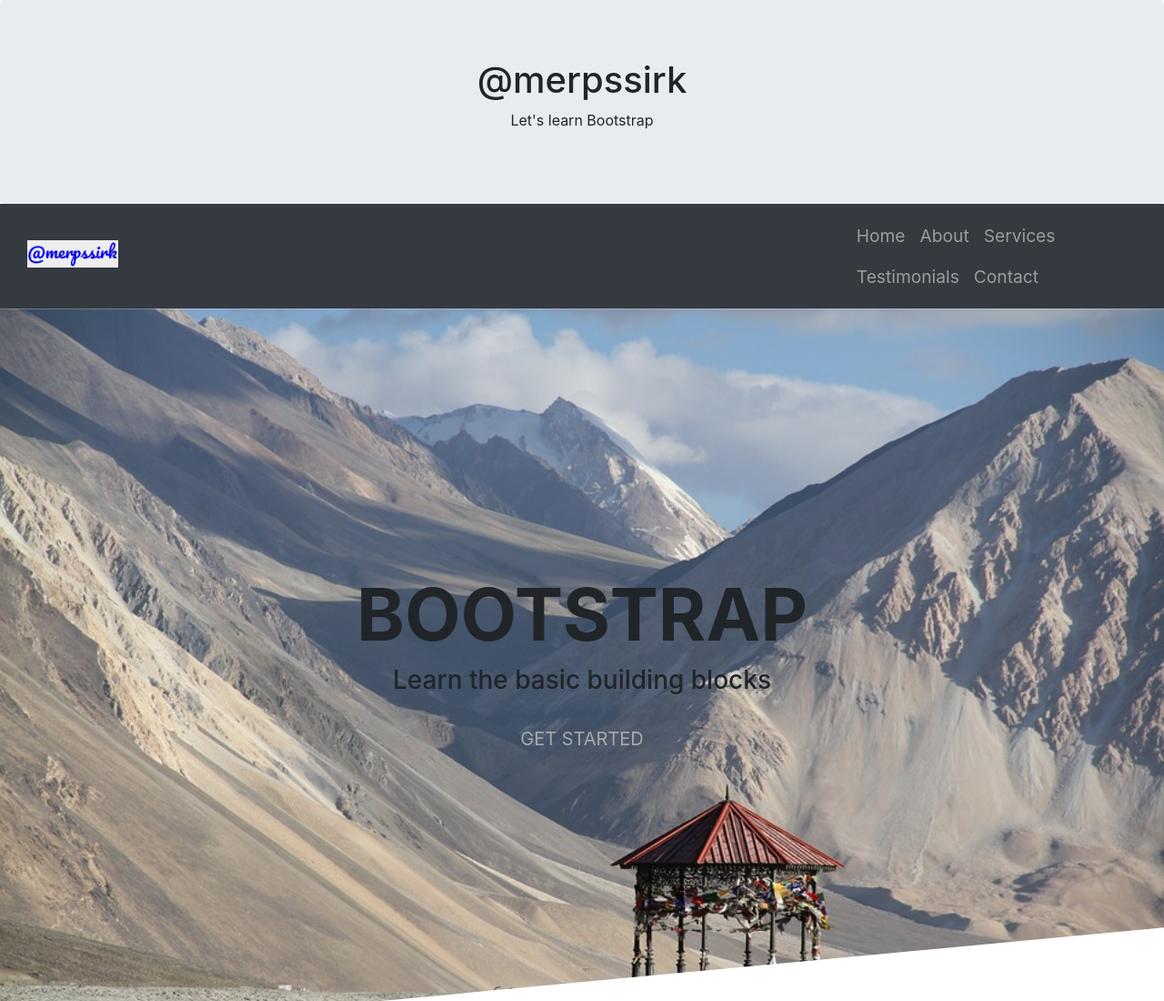
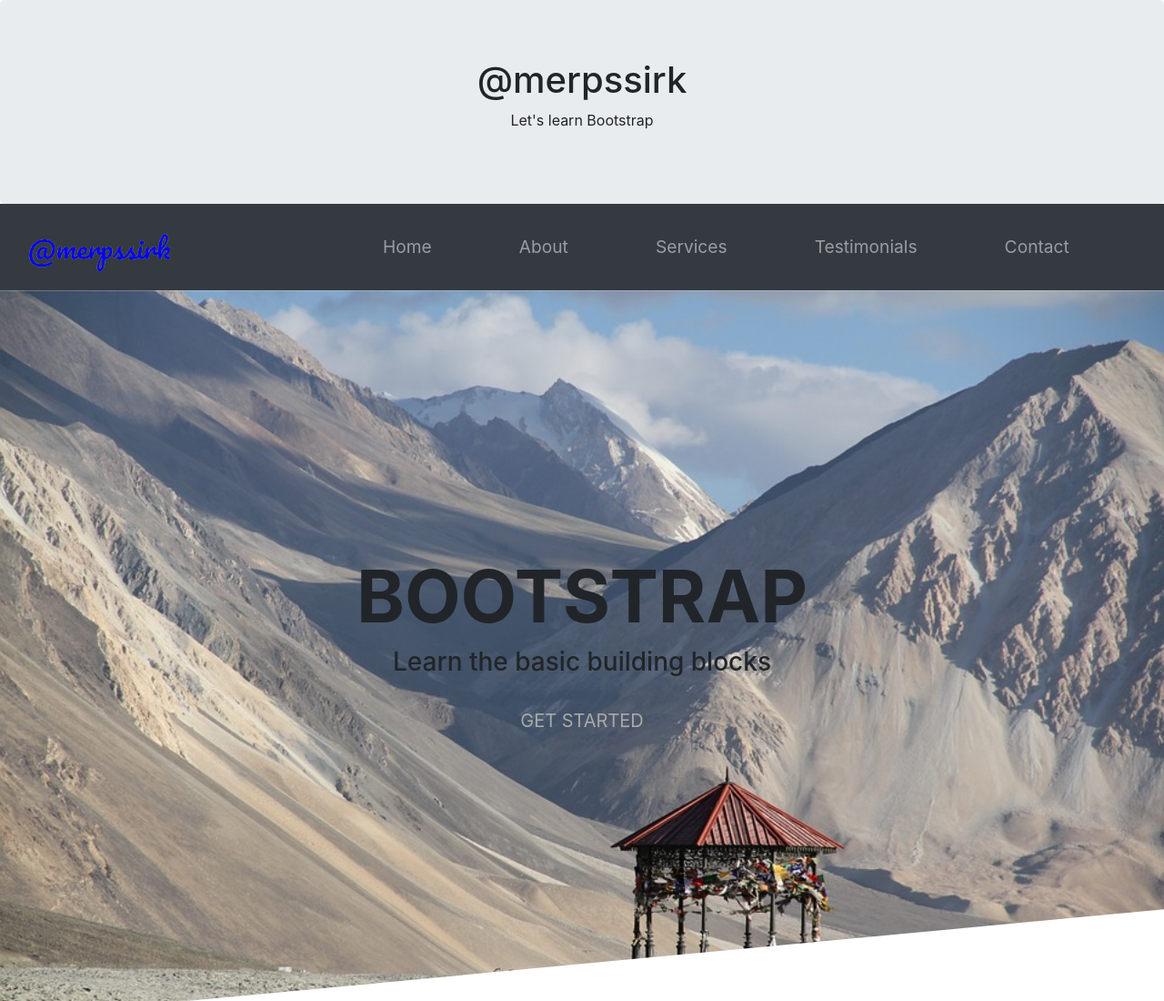
Before and after one commit to merpssirk/bootstrap-responsive-website, a website: page index.html in a window 1280 px wide. Shown: the top 1100 px of the page at 91% size. Drawn offline with nearby package versions, Linux system fonts and the light colour scheme.

Commit message:
Changes at Navbar

```diff
--- a/css/style.css
+++ b/css/style.css
@@ -1,29 +1,39 @@
-html, body {
+html,
+body {
     height: 100%;
     width: 100%;
 }
+
 .navbar {
     background-color: #23415c;
     padding: 1% 0;
     font-size: 1.2em;
 }
+
 ul {
-    margin-left: 70%;
+    margin-left: 12rem;
+    gap: 5rem;
 }
+
 .navbar-header img {
     margin-top: 10%;
-    max-width: 100px;
+    max-width: 10rem;
 }
+
 .navbar-brand {
     min-height: 55px;
     padding: 0 15px 5px;
 }
+
 .navbar-default .navbar-nav li a {
     color: #d5d5d5;
 }
-.navbar-default .navbar-nav li a:hover, .navbar-default .navbar-nav li a.active {
+
+.navbar-default .navbar-nav li a:hover,
+.navbar-default .navbar-nav li a.active {
     color: #fff;
 }
+
 #home {
     background: url(../img/mountains.jpg) no-repeat center center fixed;
     display: table;
@@ -34,19 +44,25 @@ ul {
     background-size: cover;
     clip-path: polygon(0 0, 100% 0, 100% 85vh, 0 100%);
 }
+
 .landing-text {
     display: table-cell;
     text-align: center;
     vertical-align: middle;
 }
+
 .landing-text h1 {
     font-size: 500%;
     font-weight: 700;
 }
+
 .landing-text a {
     color: darkgray;
 }
-.btn, .btn:link, .btn:visited {
+
+.btn,
+.btn:link,
+.btn:visited {
     text-transform: uppercase;
     text-decoration: none;
     padding: 1.5rem 4rem;
@@ -111,12 +127,18 @@ footer {
     .landing-text h1 {
         font-size: 300%;
     }
+
     .fa {
         font-size: 20px;
         padding: 10px;
     }
+
     .icon {
         margin-top: 5%;
         width: 100px;
     }
+    ul {
+        margin-left: 2rem;
+        gap:0rem;
+    }
 }
--- a/index.html
+++ b/index.html
@@ -39,7 +39,7 @@
                     <span class="navbar-toggler-icon"></span>
                 </button>
 
-               <a class="navbar-brand" href="#"><img src="img/merpssirk-logo.jpg">
+               <a class="navbar-brand" href="#"><img src="img/merpssirk-logo.png">
                 </a>
             </div>
 
```
Also changed, not shown: img/merpssirk-logo.png (added).
